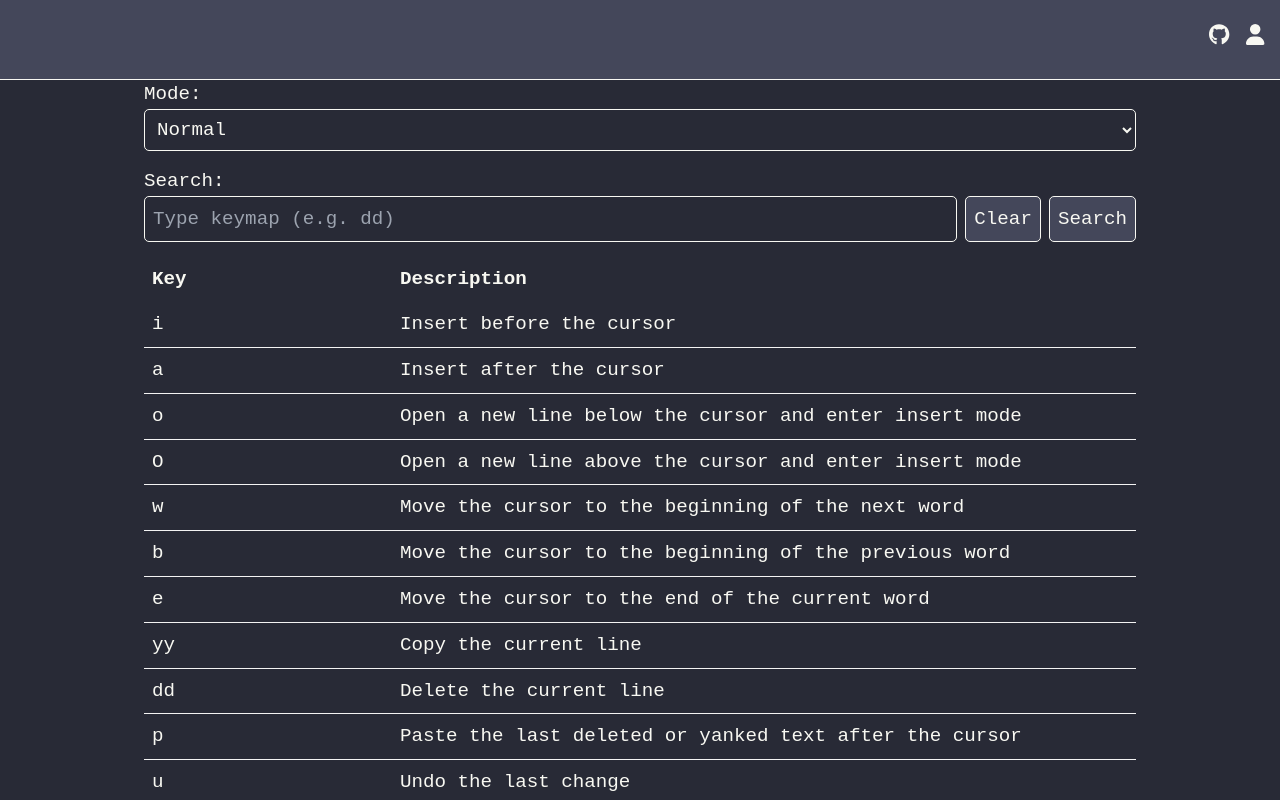
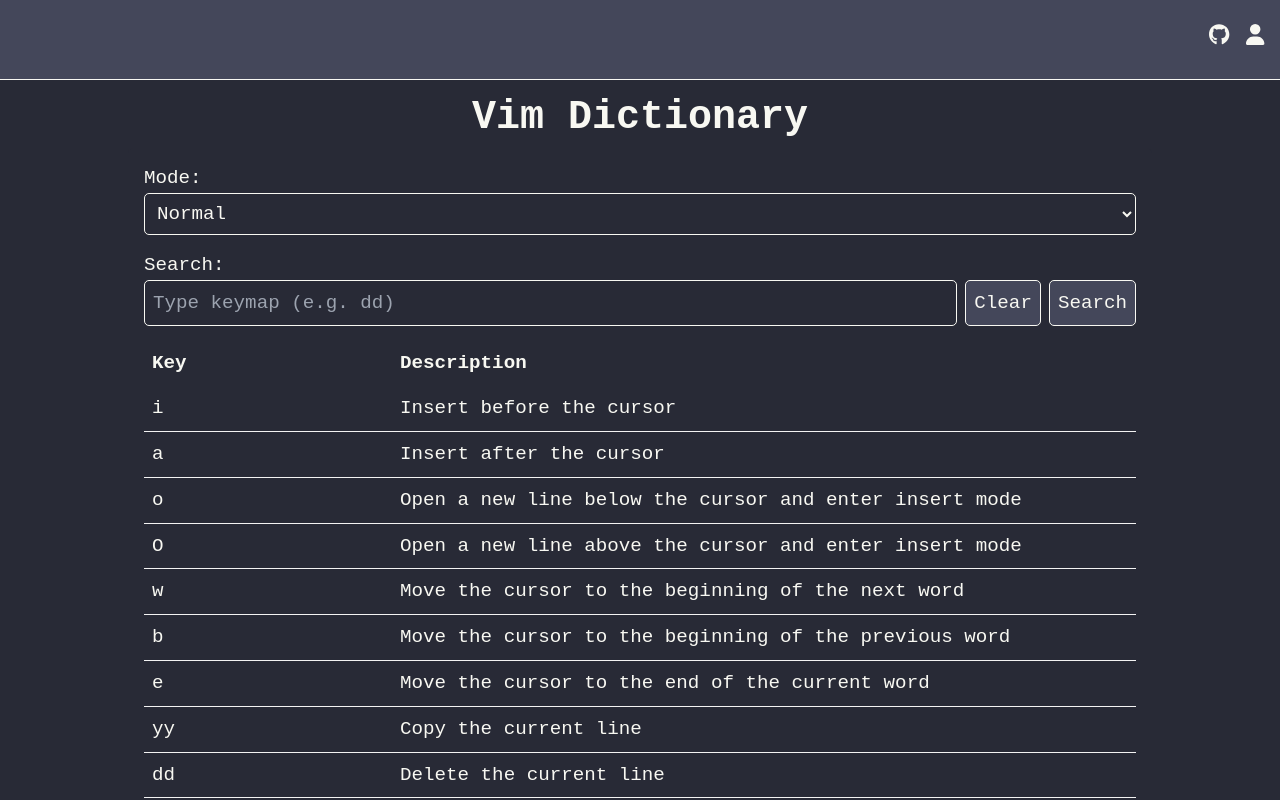
Before and after one commit to force10269/vim-dictionary, a Next.js app in the folder vim-dictionary-frontend/: page / in a window 1280 px wide. Shown: the top 800 px of the page. Built offline with nearby package versions, Linux system fonts and the light colour scheme.

Commit message:
feat: 'Vim Dictionary' title at top of page

```diff
--- a/vim-dictionary-frontend/src/pages/index.tsx
+++ b/vim-dictionary-frontend/src/pages/index.tsx
@@ -5,6 +5,7 @@ import { faGithub } from "@fortawesome/free-brands-svg-icons";
 import { faUser } from "@fortawesome/free-solid-svg-icons";
 
 import {
+  Title,
   Container,
   Header,
   IconLink,
@@ -146,6 +147,7 @@ export default function Home() {
         </IconLink>
       </Header>
 
+      <Title>Vim Dictionary</Title>
       <Terminal>
         <label htmlFor="mode">Mode:</label>
         <ModeSelect id="mode" value={mode} onChange={handleModeChange}>
--- a/vim-dictionary-frontend/src/styles/index.module.ts
+++ b/vim-dictionary-frontend/src/styles/index.module.ts
@@ -1,4 +1,13 @@
 import styled from "styled-components";
+
+export const Title = styled.h1`
+  text-align: center;
+  font-family: "Courier New", Courier, monospace;
+  font-size: 2.5rem;
+  font-weight: bold;
+  color: #f8f8f2;
+  margin-top: 1.5rem;
+`;
 
 export const Container = styled.div`
   display: flex;
```
